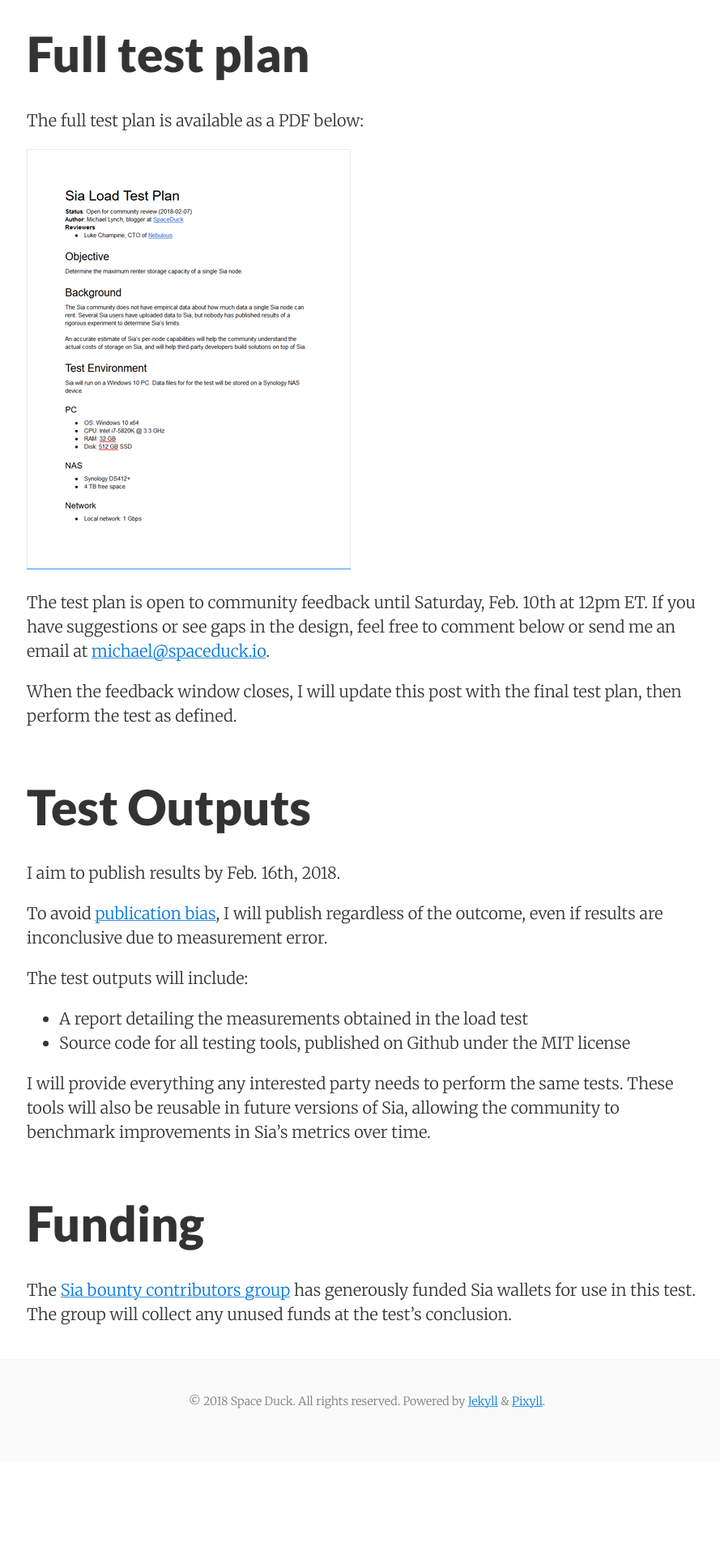
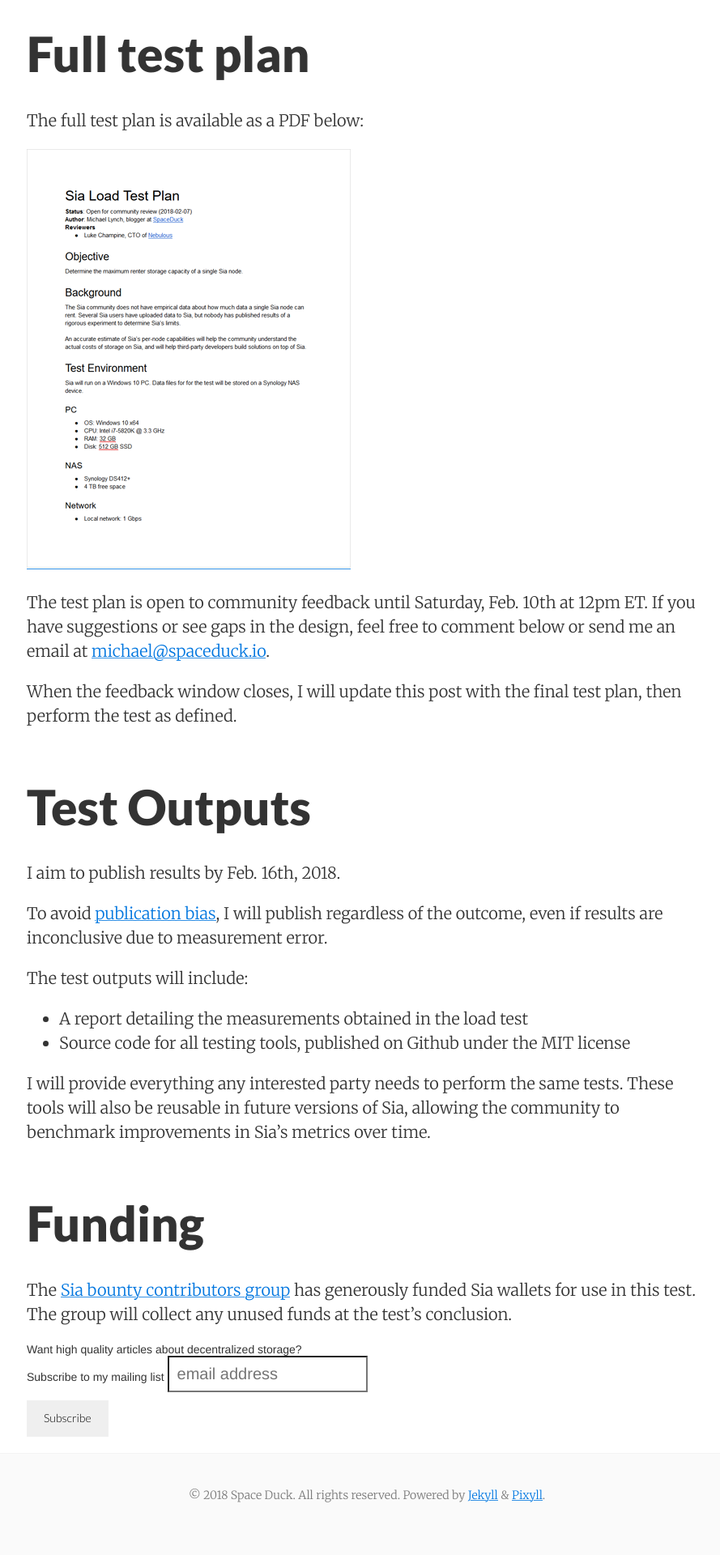
Before and after one commit to mtlynch/spaceduck, a Jekyll site: the page built from _posts/2018-02-07-sia-load-test-preview.md, in a window 1280 px wide. Shown: the part 3649-5569 px from the top of the page at 81% size, without its empty margins (187-1076 px from the left). Built offline with Jekyll 4.4.1, drawn with Linux system fonts in a browser that asks for light colours; comment, search, counter and statistics services are not loaded; before the commit the page ends 5453 px from its top, so only the background shows below that.

Commit message:
Adding mailing list to post layout

```diff
--- /dev/null
+++ b/_includes/mailing_list_form.html
@@ -0,0 +1,19 @@
+<!-- Begin MailChimp Signup Form -->
+
+<link href="//cdn-images.mailchimp.com/embedcode/slim-10_7.css" rel="stylesheet" type="text/css">
+<style type="text/css">
+  #mc_embed_signup{background:#fff; clear:left; font:14px Helvetica,Arial,sans-serif; }
+</style>
+<div id="mc_embed_signup">
+<form action="https://mtlynch.us16.list-manage.com/subscribe/post?u=827c54a25e4f8abbb83d878c4&amp;id=f6e2b326f1" method="post" id="mc-embedded-subscribe-form" name="mc-embedded-subscribe-form" class="validate" target="_blank" novalidate>
+    <div id="mc_embed_signup_scroll">
+  <label for="mce-EMAIL">Want high quality articles about decentralized storage?<br />Subscribe to my mailing list</label>
+  <input type="email" value="" name="EMAIL" class="email" id="mce-EMAIL" placeholder="email address" required>
+    <!-- real people should not fill this in and expect good things - do not remove this or risk form bot signups-->
+    <div style="position: absolute; left: -5000px;" aria-hidden="true"><input type="text" name="b_827c54a25e4f8abbb83d878c4_f6e2b326f1" tabindex="-1" value=""></div>
+    <div class="clear"><input type="submit" value="Subscribe" name="subscribe" id="mc-embedded-subscribe" class="button"></div>
+    </div>
+</form>
+</div>
+
+<!--End mc_embed_signup-->
--- a/_layouts/post.html
+++ b/_layouts/post.html
@@ -29,6 +29,8 @@
 {% if site.show_sharing_icons %}
   {% include share_buttons.html %}
 {% endif %}
+
+{% include mailing_list_form.html %}
 
 {% if txtpen.txtpen_sitename %}
   <script src="https://txtpen.com/embed.js?site={{txtpen.txtpen_sitename}}" />
```
